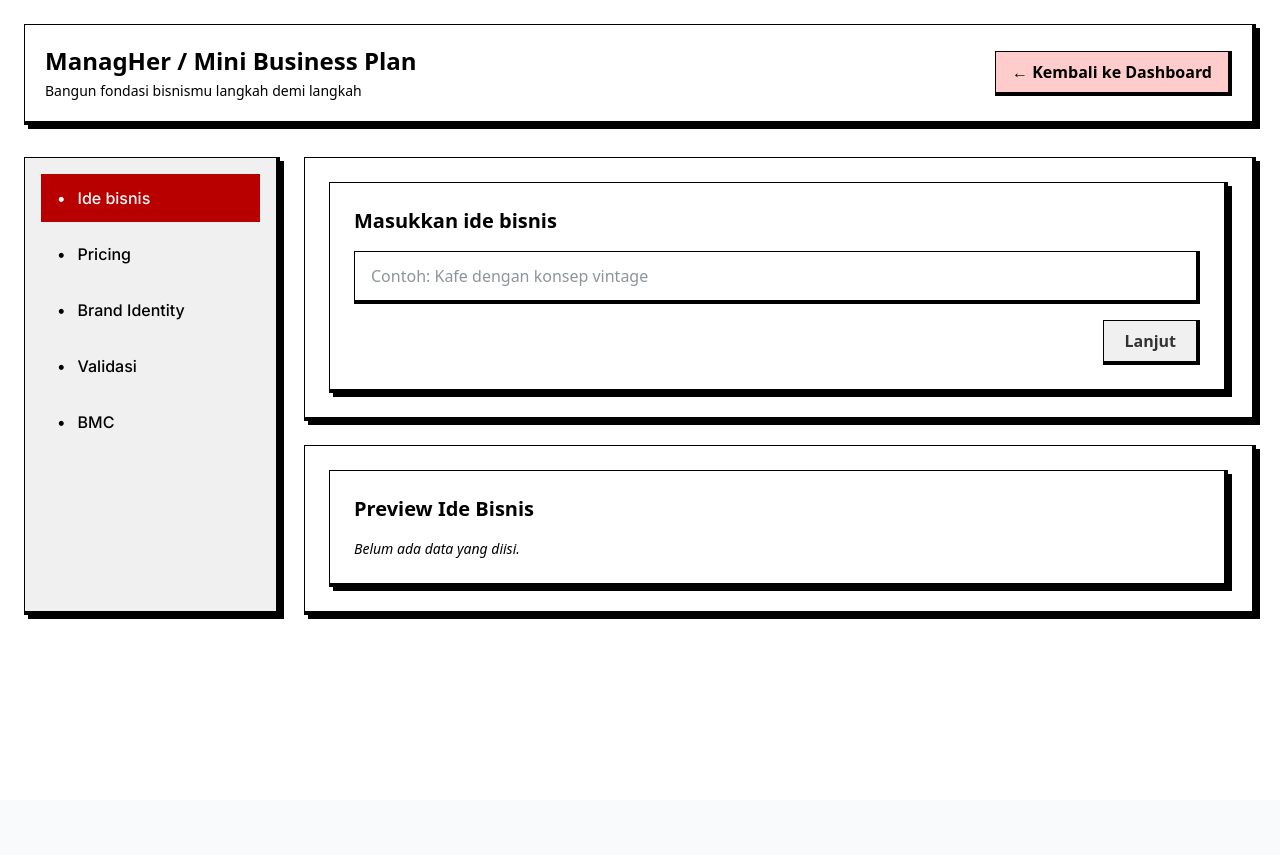
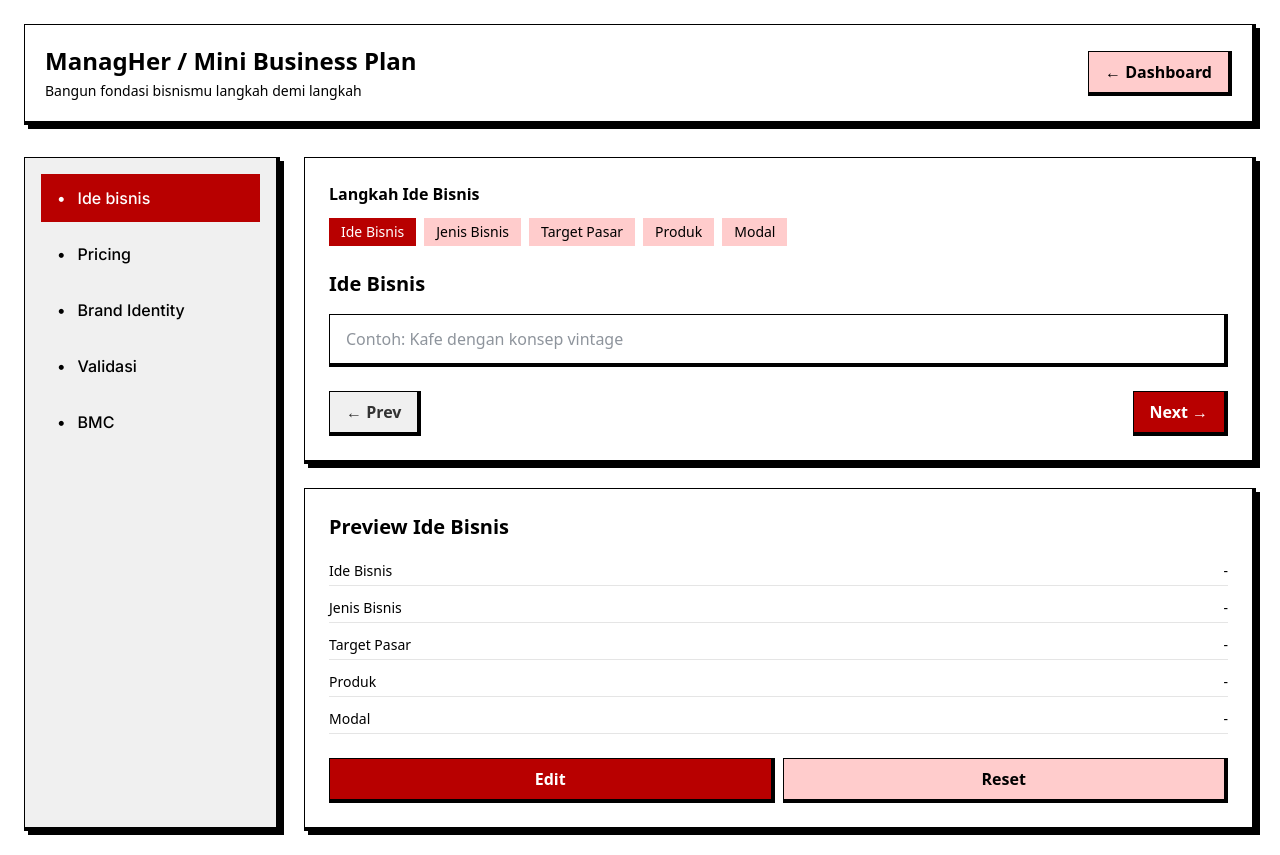
Before and after one commit to dwikarunia0001/managherv2, a Next.js app: page /dashboard/1/plan in a window 1280 px wide. Before the commit the page ends 800 px from the top, so only its background shows below. Built offline with nearby package versions, Linux system fonts and the light colour scheme.

Commit message:
redesign business idea Page

```diff
--- a/src/app/dashboard/[projectId]/plan/page.js
+++ b/src/app/dashboard/[projectId]/plan/page.js
@@ -4,39 +4,16 @@ import { use } from 'react';
 import { useState, useEffect } from 'react';
 import { useRouter } from 'next/navigation';
 import useProjectStore from '@/store/useProjectStore';
-import StepForm from '@/components/StepForm';
-import PreviewCard from '@/components/PreviewCard';
 
 // Langkah-langkah ide bisnis
 const STEPS = [
-  {
-    key: 'idea',
-    title: 'Masukkan ide bisnis',
-    placeholder: 'Contoh: Kafe dengan konsep vintage',
-  },
-  {
-    key: 'type',
-    title: 'Masukkan jenis bisnis',
-    placeholder: 'Contoh: F&B / Retail / Jasa',
-  },
-  {
-    key: 'target',
-    title: 'Masukkan target pasar',
-    placeholder: 'Contoh: Mahasiswa, ibu rumah tangga, profesional muda',
-  },
-  {
-    key: 'product',
-    title: 'Produk yang akan dijual',
-    placeholder: 'Contoh: Kopi, kue, merchandise',
-  },
-  {
-    key: 'capital',
-    title: 'Modal yang dibutuhkan',
-    placeholder: 'Contoh: Rp 5.000.000',
-  },
+  { key: 'idea', label: 'Ide Bisnis' },
+  { key: 'type', label: 'Jenis Bisnis' },
+  { key: 'target', label: 'Target Pasar' },
+  { key: 'product', label: 'Produk' },
+  { key: 'capital', label: 'Modal' },
 ];
 
-// Sidebar menu (statis)
 const SIDEBAR_MENU = [
   { id: 'ide-bisnis', label: 'Ide bisnis' },
   { id: 'pricing', label: 'Pricing' },
@@ -45,13 +22,21 @@ const SIDEBAR_MENU = [
   { id: 'bmc', label: 'BMC' },
 ];
 
+const PLACEHOLDERS = {
+  idea: 'Contoh: Kafe dengan konsep vintage',
+  type: 'Contoh: F&B / Retail / Jasa',
+  target: 'Contoh: Mahasiswa, ibu rumah tangga, profesional muda',
+  product: 'Contoh: Kopi, kue, merchandise',
+  capital: 'Contoh: Rp 5.000.000',
+};
+
 export default function PlanPage({ params }) {
   const { projectId } = use(params);
   const router = useRouter();
-  const { currentProject, setCurrentProject, getPhaseData, updatePhaseData } =
+  const { currentProject, setCurrentProject, getPhaseData, updatePhaseData, deletePhaseData } =
     useProjectStore();
 
-  const [currentStep, setCurrentStep] = useState(0);
+  const [currentStepIndex, setCurrentStepIndex] = useState(0);
   const [formData, setFormData] = useState({
     idea: '',
     type: '',
@@ -63,54 +48,92 @@ export default function PlanPage({ params }) {
   useEffect(() => {
     setCurrentProject(projectId);
     const saved = getPhaseData(projectId, 'businessIdea') || {};
-    if (Object.keys(saved).length > 0) {
-      setFormData(saved);
-      const filledSteps = STEPS.filter((step) => saved[step.key]);
-      if (filledSteps.length > 0) {
-        setCurrentStep(filledSteps.length < STEPS.length ? filledSteps.length : STEPS.length - 1);
-      }
-    }
+    setFormData({
+      idea: saved.idea || '',
+      type: saved.type || '',
+      target: saved.target || '',
+      product: saved.product || '',
+      capital: saved.capital || '',
+    });
   }, [projectId, setCurrentProject, getPhaseData]);
 
+  const currentStep = STEPS[currentStepIndex];
+  const currentValue = formData[currentStep.key];
+
+  const handleChange = (value) => {
+    setFormData((prev) => ({ ...prev, [currentStep.key]: value }));
+  };
+
+  const handleSaveCurrent = () => {
+    updatePhaseData(projectId, 'businessIdea', {
+      [currentStep.key]: currentValue,
+    });
+  };
+
   const handleNext = () => {
-    const currentKey = STEPS[currentStep].key;
-    const currentValue = formData[currentKey];
-
     if (!currentValue.trim()) {
       alert('Harap isi field terlebih dahulu.');
       return;
     }
-
-    updatePhaseData(projectId, 'businessIdea', {
-      [currentKey]: currentValue,
-    });
-
-    if (currentStep < STEPS.length - 1) {
-      setCurrentStep(currentStep + 1);
-    } else {
-      alert('✅ Ide bisnis berhasil disimpan!');
+    handleSaveCurrent();
+    if (currentStepIndex < STEPS.length - 1) {
+      setCurrentStepIndex(currentStepIndex + 1);
     }
   };
 
-  const handleChange = (value) => {
-    const currentKey = STEPS[currentStep].key;
-    setFormData((prev) => ({ ...prev, [currentKey]: value }));
+  const handlePrev = () => {
+    if (currentStepIndex > 0) {
+      handleSaveCurrent();
+      setCurrentStepIndex(currentStepIndex - 1);
+    }
   };
 
-  const current = STEPS[currentStep];
+  const handleFinish = () => {
+    if (!currentValue.trim()) {
+      alert('Harap isi field terlebih dahulu.');
+      return;
+    }
+    // Simpan semua data
+    updatePhaseData(projectId, 'businessIdea', {
+      idea: formData.idea,
+      type: formData.type,
+      target: formData.target,
+      product: formData.product,
+      capital: formData.capital,
+    });
+    alert('✅ Ide bisnis berhasil disimpan!');
+  };
 
-  const businessIdeaData = getPhaseData(projectId, 'businessIdea');
+  const handleReset = () => {
+    if (confirm('Yakin ingin menghapus semua data ide bisnis?')) {
+      deletePhaseData(projectId, 'businessIdea');
+      setFormData({
+        idea: '',
+        type: '',
+        target: '',
+        product: '',
+        capital: '',
+      });
+      setCurrentStepIndex(0);
+    }
+  };
+
+  const handleEdit = () => {
+    setCurrentStepIndex(0);
+  };
+
+  // Preview selalu tampil
   const previewItems = [
-    { label: 'Ide Bisnis', value: businessIdeaData.idea || '-' },
-    { label: 'Jenis Bisnis', value: businessIdeaData.type || '-' },
-    { label: 'Target Pasar', value: businessIdeaData.target || '-' },
-    { label: 'Produk', value: businessIdeaData.product || '-' },
-    { label: 'Modal', value: businessIdeaData.capital || '-' },
+    { key: 'idea', label: 'Ide Bisnis', value: formData.idea || '-' },
+    { key: 'type', label: 'Jenis Bisnis', value: formData.type || '-' },
+    { key: 'target', label: 'Target Pasar', value: formData.target || '-' },
+    { key: 'product', label: 'Produk', value: formData.product || '-' },
+    { key: 'capital', label: 'Modal', value: formData.capital || '-' },
   ];
 
   return (
     <div className="min-h-screen bg-[#ffffff] p-4 sm:p-6">
-      {/* Header + Breadcrumb */}
+      {/* Header */}
       <header className="mb-8">
         <div
           className="p-5 font-sans"
@@ -146,14 +169,14 @@ export default function PlanPage({ params }) {
                 borderColor: '#000000',
               }}
             >
-              ← Kembali ke Dashboard
+              ← Dashboard
             </button>
           </div>
         </div>
       </header>
 
       <div className="flex gap-6 flex-col lg:flex-row">
-        {/* Sidebar — DIPERBARUI */}
+        {/* Sidebar Navigasi Utama */}
         <div
           className="w-full lg:w-64"
           style={{
@@ -179,10 +202,7 @@ export default function PlanPage({ params }) {
                     ? 'bg-[#b80000] text-white'
                     : 'text-[#000000] hover:bg-[#ffcccc]'
                 }`}
-                style={{
-                  borderRadius: '0',
-                  textAlign: 'left',
-                }}
+                style={{ borderRadius: '0', textAlign: 'left' }}
               >
                 <span>•</span>
                 <span>{item.label}</span>
@@ -193,10 +213,11 @@ export default function PlanPage({ params }) {
 
         {/* Konten Utama */}
         <div className="flex-1 space-y-6">
-          {/* Step Form */}
+          {/* Card: Navigasi Langkah + Input Form */}
           <div
-            className="p-6 font-sans"
+            className="font-sans"
             style={{
+              backgroundColor: '#ffffff',
               borderStyle: 'solid',
               borderTopWidth: '1px',
               borderLeftWidth: '1px',
@@ -204,23 +225,94 @@ export default function PlanPage({ params }) {
               borderRightWidth: '4px',
               borderColor: '#000000',
               boxShadow: '4px 4px 0 0 #000000',
-              backgroundColor: '#ffffff',
             }}
           >
-            <StepForm
-              title={current.title}
-              placeholder={current.placeholder}
-              value={formData[current.key]}
-              onChange={handleChange}
-              onNext={handleNext}
-              isLast={currentStep === STEPS.length - 1}
-            />
+            <div className="p-6">
+              {/* Navigasi Langkah */}
+              <div className="mb-6">
+                <h3 className="font-bold text-[#000000] mb-3">Langkah Ide Bisnis</h3>
+                <div className="flex flex-wrap gap-2">
+                  {STEPS.map((step, index) => (
+                    <button
+                      key={step.key}
+                      onClick={() => setCurrentStepIndex(index)}
+                      className={`px-3 py-1 text-sm font-sans transition-colors ${
+                        index === currentStepIndex
+                          ? 'bg-[#b80000] text-white'
+                          : 'bg-[#ffcccc] text-[#000000] hover:bg-[#ffa8a8]'
+                      }`}
+                      style={{ borderRadius: '0' }}
+                    >
+                      {step.label}
+                    </button>
+                  ))}
+                </div>
+              </div>
+
+              {/* Input Form */}
+              <div>
+                <h2 className="text-xl font-bold text-[#000000] mb-4">{currentStep.label}</h2>
+                <input
+                  type="text"
+                  value={currentValue ?? ''}
+                  onChange={(e) => handleChange(e.target.value)}
+                  placeholder={PLACEHOLDERS[currentStep.key]}
+                  className="w-full px-4 py-3 outline-none font-sans mb-6"
+                  style={{
+                    borderStyle: 'solid',
+                    borderTopWidth: '1px',
+                    borderLeftWidth: '1px',
+                    borderBottomWidth: '4px',
+                    borderRightWidth: '4px',
+                    borderColor: '#000000',
+                  }}
+                />
+                <div className="flex justify-between">
+                  <button
+                    onClick={handlePrev}
+                    disabled={currentStepIndex === 0}
+                    className={`px-4 py-2 font-semibold font-sans ${
+                      currentStepIndex === 0
+                        ? 'bg-[#f0f0f0] text-[#333333] cursor-not-allowed'
+                        : 'bg-[#ffcccc] text-[#000000] hover:bg-[#ffa8a8]'
+                    }`}
+                    style={{
+                      borderStyle: 'solid',
+                      borderTopWidth: '1px',
+                      borderLeftWidth: '1px',
+                      borderBottomWidth: '4px',
+                      borderRightWidth: '4px',
+                      borderColor: '#000000',
+                      borderRadius: '0',
+                    }}
+                  >
+                    ← Prev
+                  </button>
+                  <button
+                    onClick={currentStepIndex === STEPS.length - 1 ? handleFinish : handleNext}
+                    className="bg-[#b80000] text-white px-4 py-2 font-semibold font-sans hover:bg-[#8B0000]"
+                    style={{
+                      borderStyle: 'solid',
+                      borderTopWidth: '1px',
+                      borderLeftWidth: '1px',
+                      borderBottomWidth: '4px',
+                      borderRightWidth: '4px',
+                      borderColor: '#000000',
+                      borderRadius: '0',
+                    }}
+                  >
+                    {currentStepIndex === STEPS.length - 1 ? 'Selesai' : 'Next →'}
+                  </button>
+                </div>
+              </div>
+            </div>
           </div>
 
           {/* Preview Card */}
           <div
-            className="p-6 font-sans"
+            className="font-sans"
             style={{
+              backgroundColor: '#ffffff',
               borderStyle: 'solid',
               borderTopWidth: '1px',
               borderLeftWidth: '1px',
@@ -228,13 +320,55 @@ export default function PlanPage({ params }) {
               borderRightWidth: '4px',
               borderColor: '#000000',
               boxShadow: '4px 4px 0 0 #000000',
-              backgroundColor: '#ffffff',
             }}
           >
-            <PreviewCard
-              title="Preview Ide Bisnis"
-              items={previewItems}
-            />
+            <div className="p-6">
+              <h3 className="text-xl font-bold text-[#000000] mb-4">Preview Ide Bisnis</h3>
+              <ul className="space-y-2 mb-6">
+                {previewItems.map((item) => (
+                  <li
+                    key={item.key}
+                    className="flex justify-between py-1 font-sans"
+                    style={{ borderBottom: '1px solid #e5e5e5' }}
+                  >
+                    <span className="text-[#000000] text-sm font-sans font-light">{item.label}</span>
+                    <span className="text-[#000000] text-sm font-sans font-medium">{item.value}</span>
+                  </li>
+                ))}
+              </ul>
+              <div className="flex gap-2">
+                <button
+                  onClick={handleEdit}
+                  className="flex-1 bg-[#b80000] text-white px-3 py-2 font-semibold font-sans hover:bg-[#8B0000]"
+                  style={{
+                    borderStyle: 'solid',
+                    borderTopWidth: '1px',
+                    borderLeftWidth: '1px',
+                    borderBottomWidth: '4px',
+                    borderRightWidth: '4px',
+                    borderColor: '#000000',
+                    borderRadius: '0',
+                  }}
+                >
+                  Edit
+                </button>
+                <button
+                  onClick={handleReset}
+                  className="flex-1 bg-[#ffcccc] text-[#000000] px-3 py-2 font-semibold font-sans hover:bg-[#ffa8a8]"
+                  style={{
+                    borderStyle: 'solid',
+                    borderTopWidth: '1px',
+                    borderLeftWidth: '1px',
+                    borderBottomWidth: '4px',
+                    borderRightWidth: '4px',
+                    borderColor: '#000000',
+                    borderRadius: '0',
+                  }}
+                >
+                  Reset
+                </button>
+              </div>
+            </div>
           </div>
         </div>
       </div>
```
